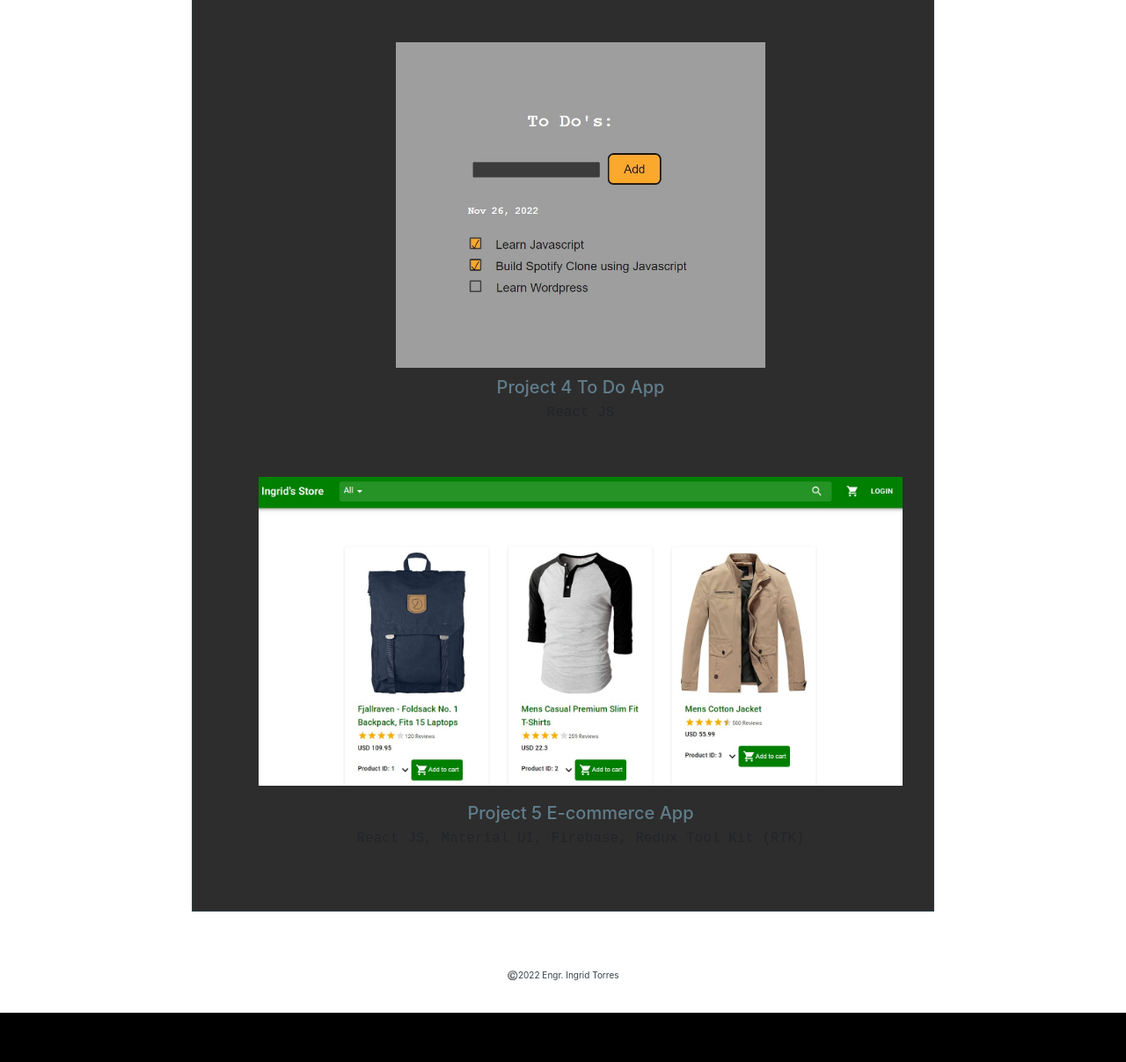
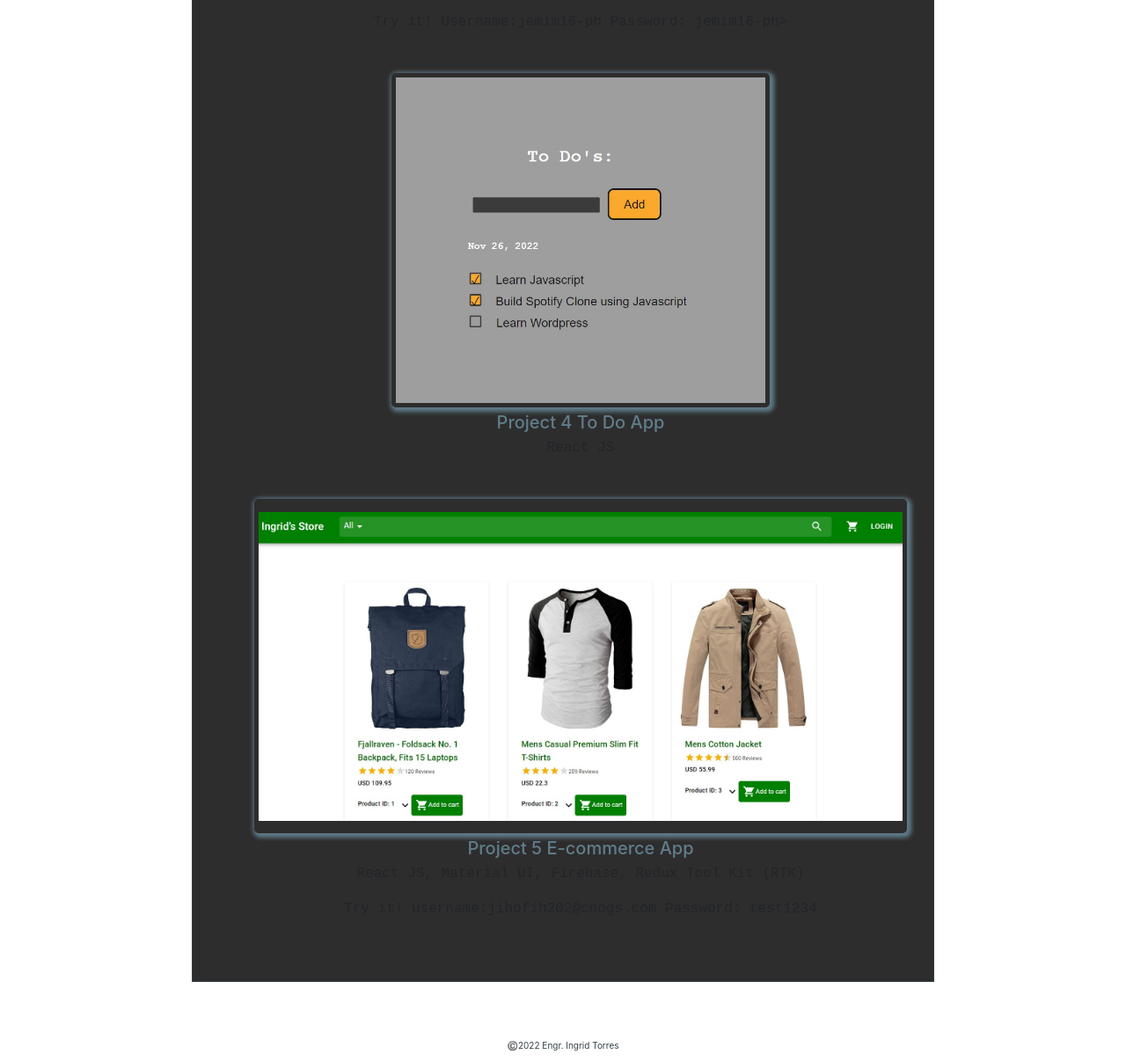
Before and after one commit to heartChip16/portfolio, a plain HTML site: page projects.html in a window 1280 px wide. Shown: the part 1593-2800 px from the top of the page at 88% size. Before the commit the page ends 2744 px from the top, so only its background shows below. Drawn offline with nearby package versions, Linux system fonts and the light colour scheme; a script that the page names is missing.

Commit message:
Added login information for spotify and ecom

```diff
--- a/projects.html
+++ b/projects.html
@@ -93,7 +93,9 @@
                 </div>
               </a>
               <p class="proj-tech" style="text-align: center">Vanilla JavaScript, API</p>
+              <p class="proj-tech" style="text-align: center">Try it! Username:jemim16-ph Password: jemim16-ph></p>
             </li>
+
             <li class="li-proj">
               <a class="proj" href="https://todo-app-ingridtorres.netlify.app/" target="_blank">
                 <div class="proj-components">
@@ -111,6 +113,7 @@
                 </div>
               </a>
               <p class="proj-tech" style="text-align: center">React JS, Material UI, Firebase, Redux Tool Kit (RTK)</p>
+              <p class="proj-tech" style="text-align: center">Try it! Username:jihofih202@cnogs.com Password: test1234</p>
             </li>
           </ul>
         </section>
--- a/style.css
+++ b/style.css
@@ -1133,7 +1133,7 @@ text-align: center;
     margin-top: 30px;
     align-self: flex-end;
     padding: 5px;
-
+    box-shadow: 2px 2px 5px 3px #607d8b;
 transition: transform 0.2s ease-in, box-shadow 0.2s ease-in-out;
 }
 
@@ -1145,8 +1145,9 @@ transition: transform 0.2s ease-in, box-shadow 0.2s ease-in-out;
 
 
 .proj-image:hover {
-    box-shadow: 3px 3px 14px 5px #607d8b;
-    transform: translateY(calc(-1*var(--spacing-regular)));
+    /* box-shadow: 3px 3px 14px 5px #607d8b; */
+    transform: translate(calc(1*var(--spacing-regular)),calc(-1*var(--spacing-regular)));
+    transform: scale(1.05);
 }
 
   .li-proj.last{
```
